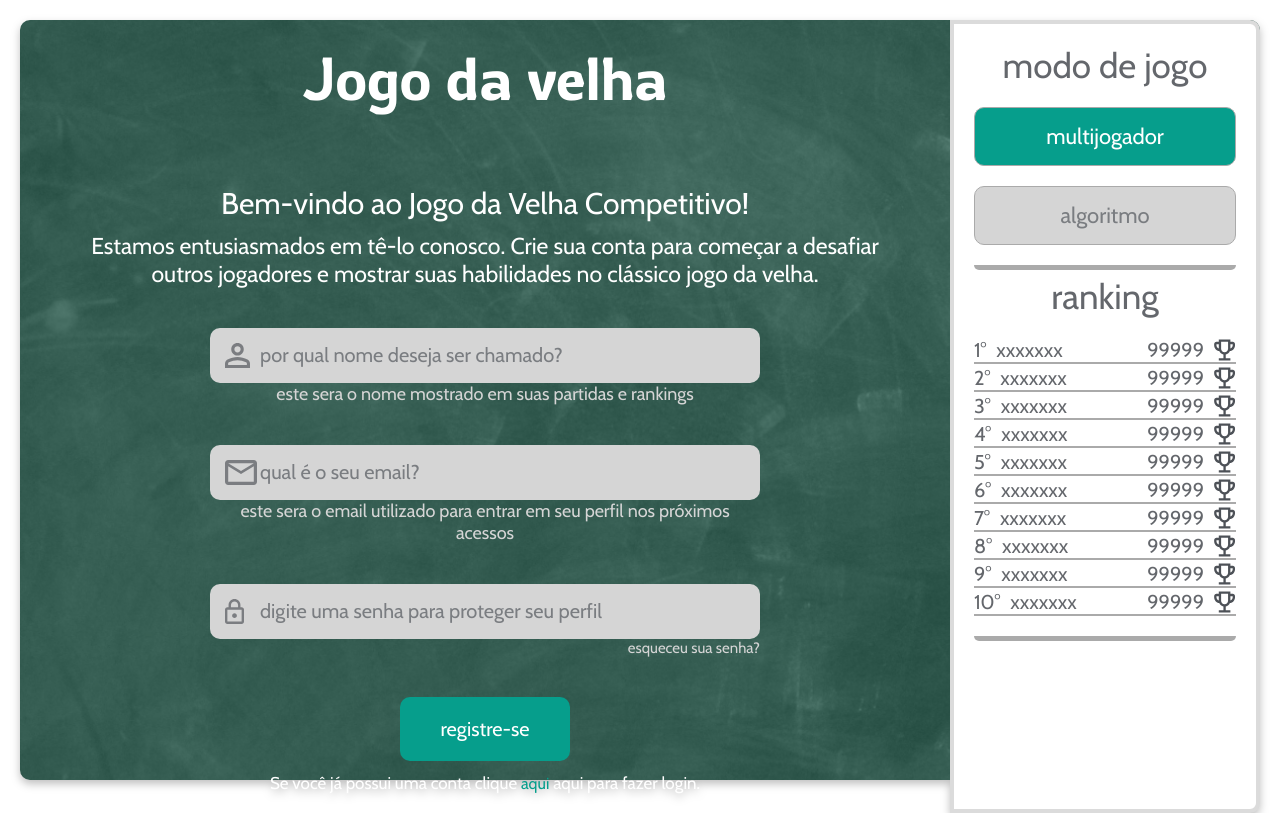
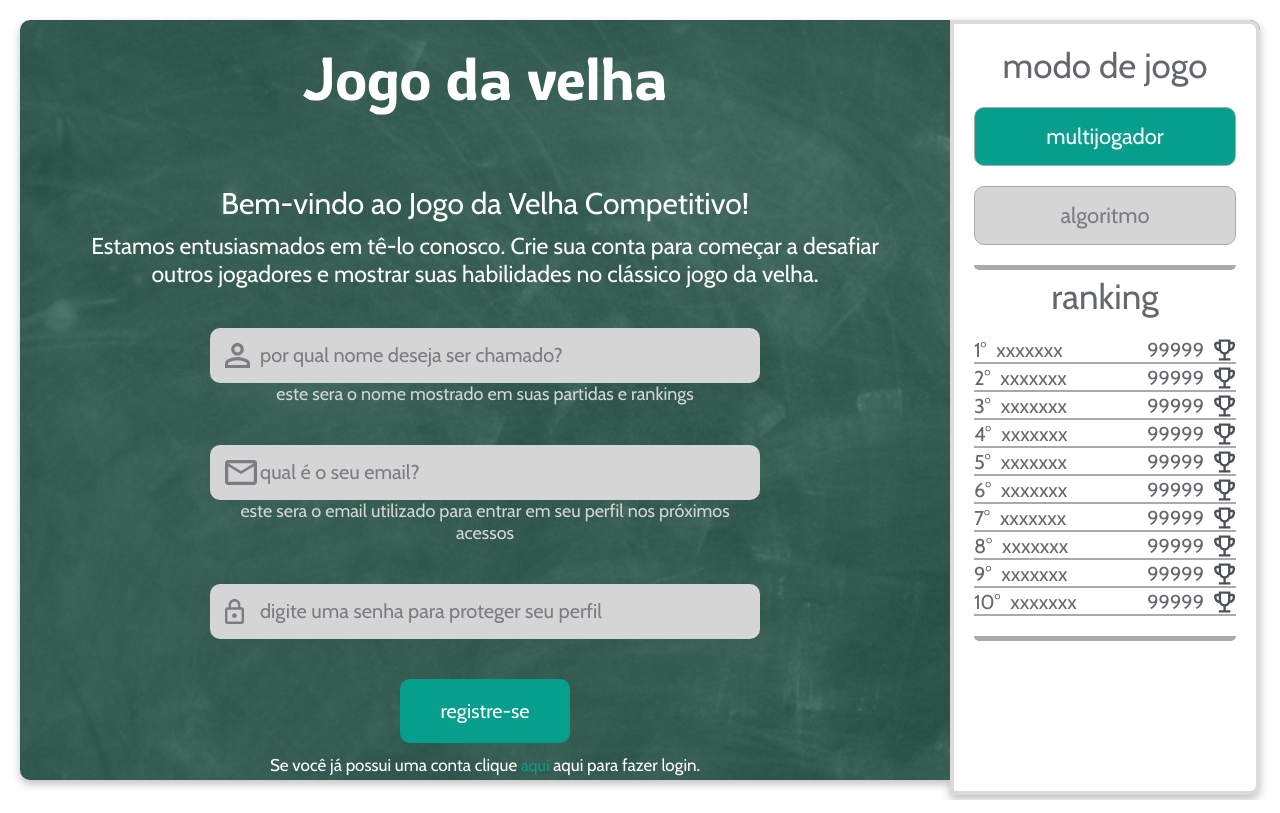
Before and after one commit to LuisHenriqueDaSilv/CompetitiveTicTacToe, a React (Vite) app in the folder web/: page /encontrar-partida in a window 1280 px wide. Both pictures are taken after a click on the button "multijogador". Built offline with nearby package versions, Linux system fonts and the light colour scheme; no server answers.

Commit message:
fix: removendo 'esqueceu sua senha' do formulário de registro

```diff
--- a/web/src/components/SignupArea/index.tsx
+++ b/web/src/components/SignupArea/index.tsx
@@ -49,7 +49,6 @@ export default function SignupArea() {
           maxLength: 320
         },
         {
-          footer: <StyledFooter className="inputFooter"><button>esqueceu sua senha?</button></StyledFooter>,
           icon: PasswordIcon,
           name: "password",
           type: "password",
```
